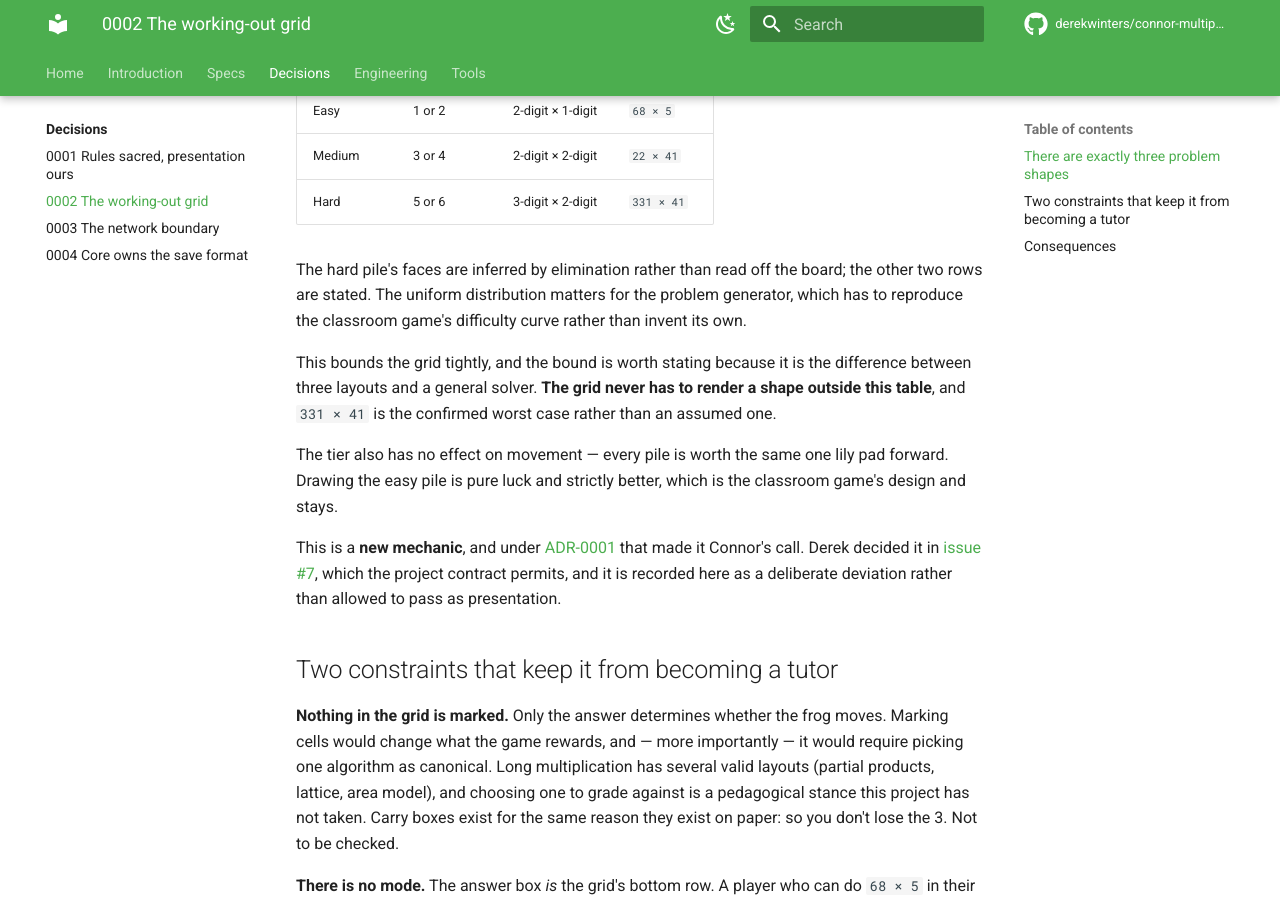
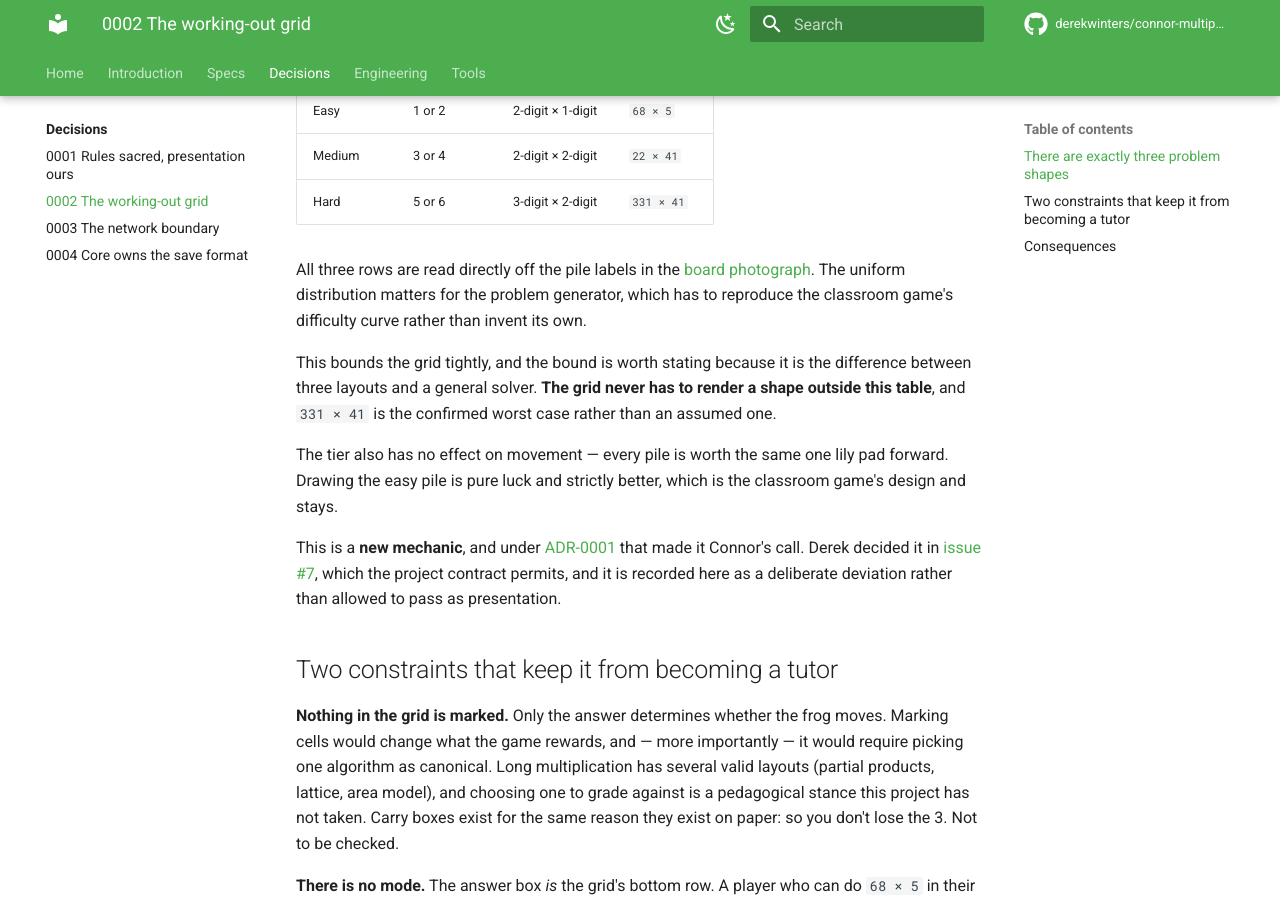
Before and after one commit to derekwinters/connor-multiplying-frogs, an MkDocs documentation site: the page built from docs/adr/0002-structured-working-out-grid.md, in a window 1280 px wide and 900 px high, scrolled down 513 px. Built offline with MkDocs 1.6.1 and Material for MkDocs 9.7.7, drawn with Linux system fonts in a browser that asks for light colours; comment, search, counter and statistics services are not loaded; the version menu is left out.

Commit message:
docs: commit the classroom game photograph as reference material
The board photo existed only in a chat session, which meant the design
contract pointed at a transcription of an artifact nobody else could
check. It now lives in docs/specs/reference/ alongside a page giving it
context: the rules card verbatim, the component inventory, and the pile
labels.

Camera EXIF is stripped - the docs site is public and the file carried a
device model, software build, capture timestamp and image UID. No GPS
was present. The stored orientation was applied to the pixels first so
the image is upright without depending on metadata that is no longer
there.

At full resolution the three pile labels are legible, which settles the
last inference in ADR-0002: 6 and 5 pips label the 3-digit x 2-digit
pile. That row was previously marked as derived by elimination and is
now read off the board, like the other two.

Closes #172

Co-Authored-By: Claude Opus 5 <noreply@anthropic.com>
Claude-Session: https://claude.ai/code/session_01GwN9wXSGGx2ufpo8tLpBpS

```diff
--- a/docs/adr/0002-structured-working-out-grid.md
+++ b/docs/adr/0002-structured-working-out-grid.md
@@ -19,10 +19,10 @@ uniform third of the time. Confirmed by Derek:
 | Medium | 3 or 4 | 2-digit × 2-digit | `22 × 41` |
 | Hard | 5 or 6 | 3-digit × 2-digit | `331 × 41` |
 
-The hard pile's faces are inferred by elimination rather than read off the board;
-the other two rows are stated. The uniform distribution matters for the problem
-generator, which has to reproduce the classroom game's difficulty curve rather
-than invent its own.
+All three rows are read directly off the pile labels in the
+[board photograph](../specs/reference/index.md#the-pile-labels). The uniform
+distribution matters for the problem generator, which has to reproduce the
+classroom game's difficulty curve rather than invent its own.
 
 This bounds the grid tightly, and the bound is worth stating because it is the
 difference between three layouts and a general solver. **The grid never has to
--- a/mkdocs.yml
+++ b/mkdocs.yml
@@ -91,6 +91,7 @@ nav:
       - specs/index.md
       - Product scope: specs/product-scope.md
       - Future ideas: specs/future-ideas.md
+      - Reference material: specs/reference/index.md
       - UI:
           - specs/ui/index.md
           - Shared components: specs/ui/shared-components.md
```
Also changed, not shown: docs/specs/reference/index.md (added, +71 -0 lines), 1 other file.
